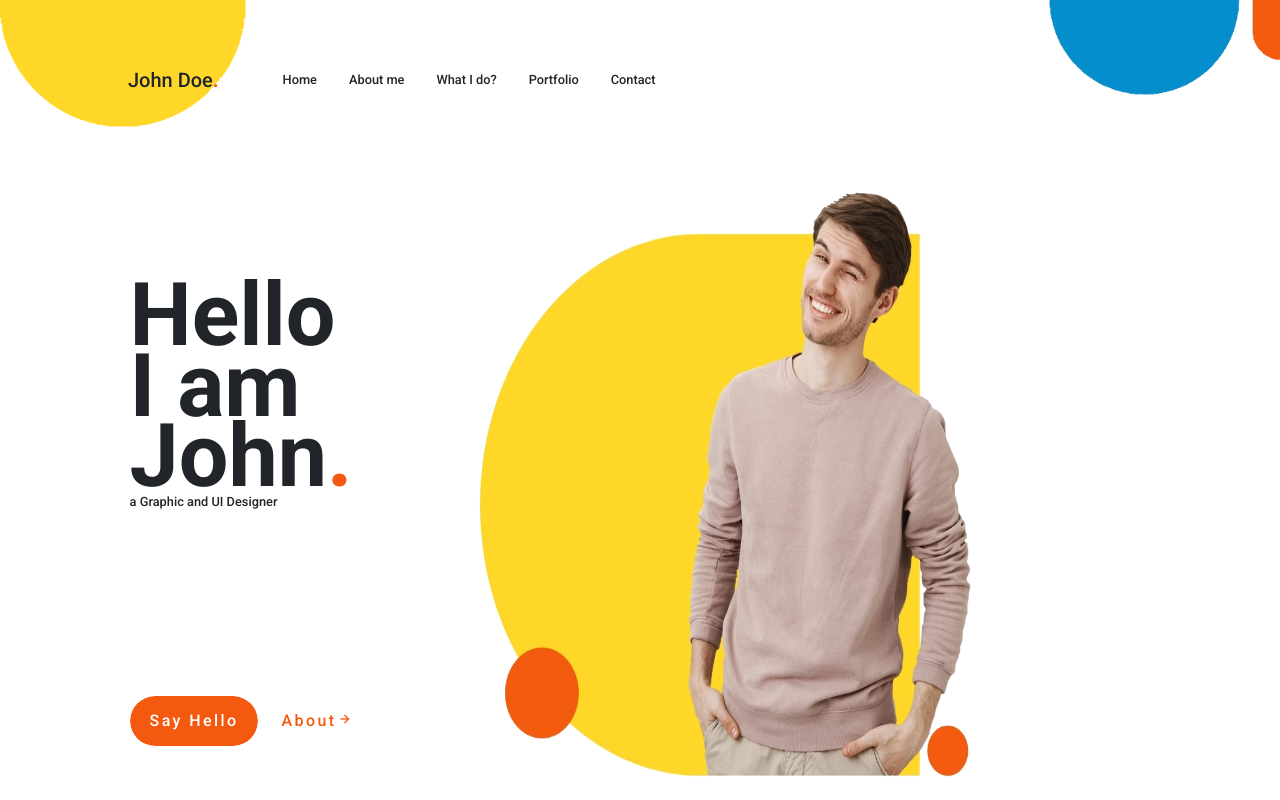
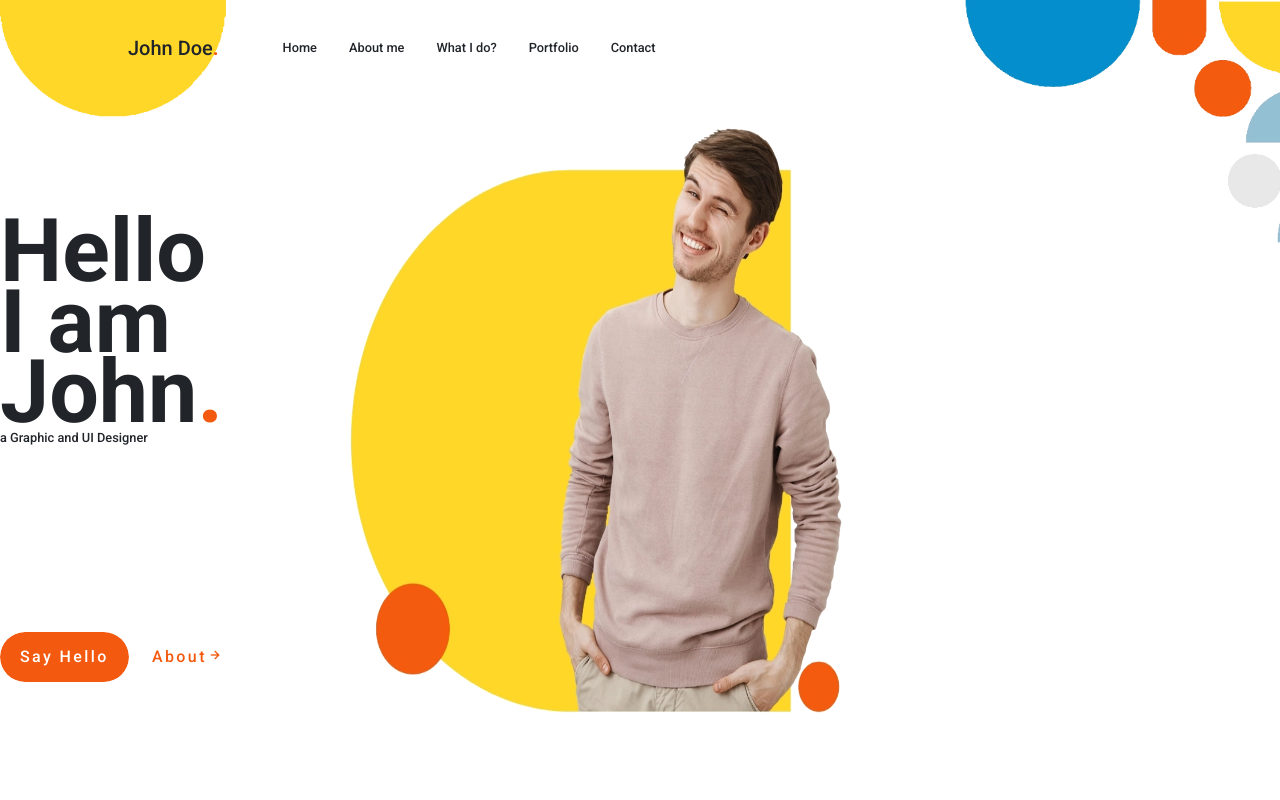
Before and after one commit to gustavdias/itera-portfolio, a plain HTML site: page index.html in a window 1280 px wide. Shown: the top 800 px of the page. Drawn offline with nearby package versions, Linux system fonts and the light colour scheme.

Commit message:
fix header and home encap them into a div with background shape

```diff
--- a/assets/sass/styles.scss
+++ b/assets/sass/styles.scss
@@ -3,7 +3,7 @@
 
 /*===== VARIABLES CSS =====*/
 :root {
-    --header-height: 9rem;
+    --header-height: 5rem;
     --font-medium: 500;
 }
 
@@ -322,7 +322,7 @@ img {
     //   background-color: var(--light-color);
 
     top: -1rem;
-    right: -0.1rem;
+    right: 8rem;
 
     overflow: hidden;
 
```
Also changed, not shown: assets/css/styles.css.
